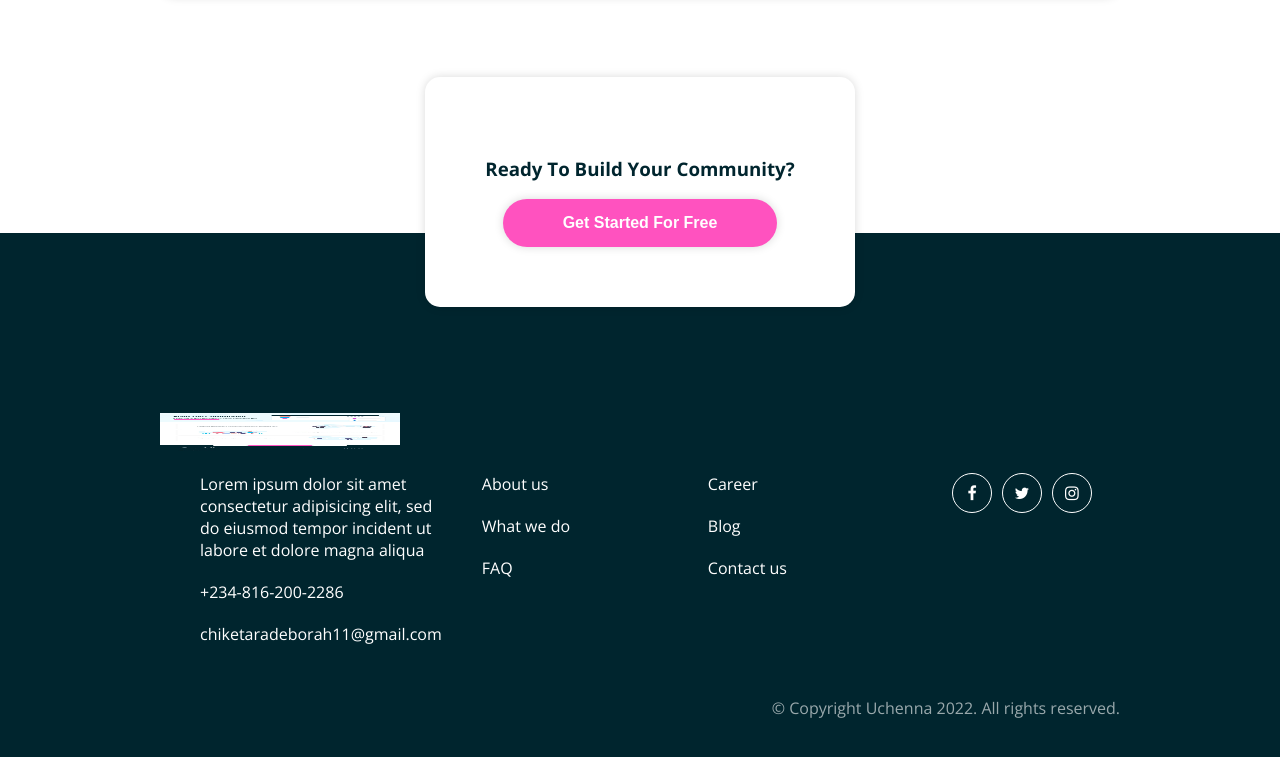
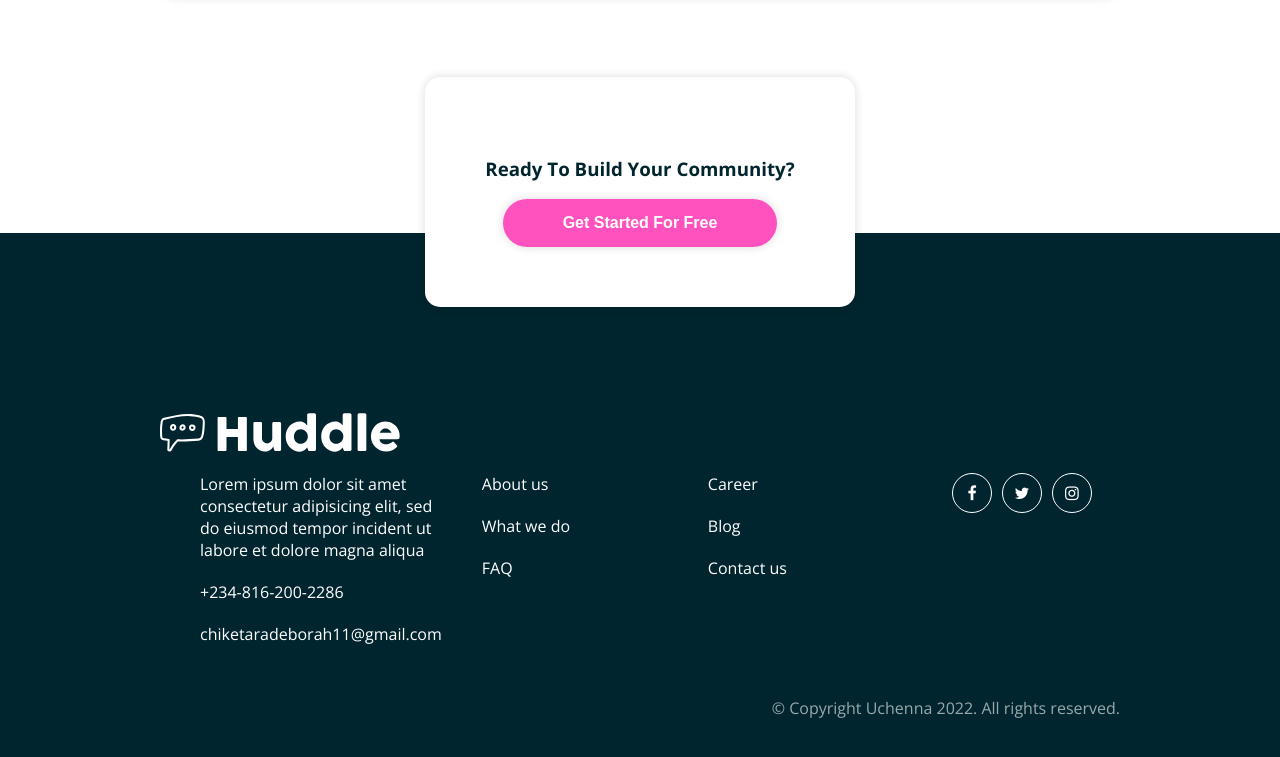
Before and after one commit to HoneyLight/Huddle-landing-page, a plain HTML site: page index.html in a window 1280 px wide. Shown: the part 1713-2470 px from the top of the page. Drawn offline with nearby package versions, Linux system fonts and the light colour scheme.

Commit message:
adjusted footer logo

```diff
--- a/index.html
+++ b/index.html
@@ -97,7 +97,7 @@
 
     <footer>
       <div class="container">
-        <img src="huddle-image.jpg" alt="huddle-image" width="240" height="39" />
+        <img src="logo - Copy.svg" alt="huddle-image" width="240" height="39" />
 
         <div class="content align-start">
           <ul>
```
Also changed, not shown: huddle-image.jpg (deleted), logo - Copy.svg (added), logo-bottom.svg (added).
